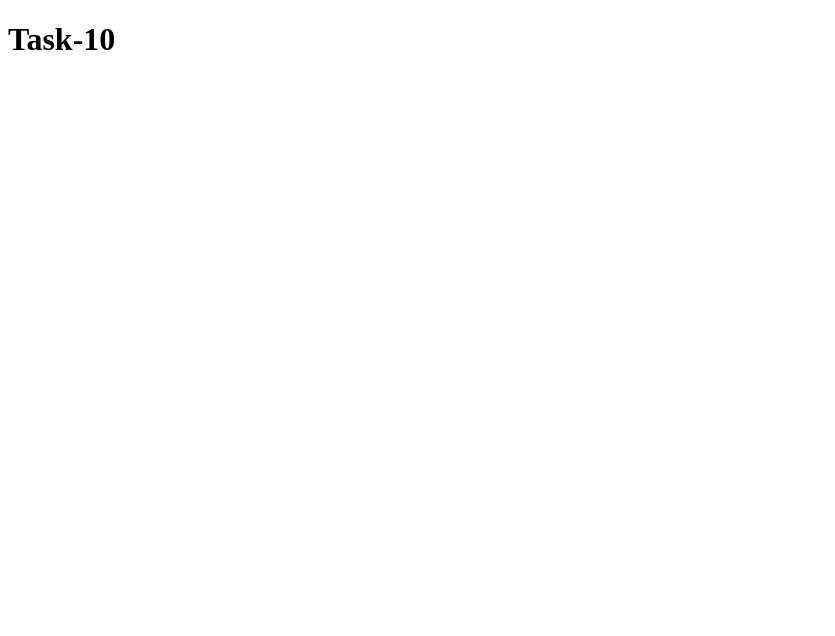
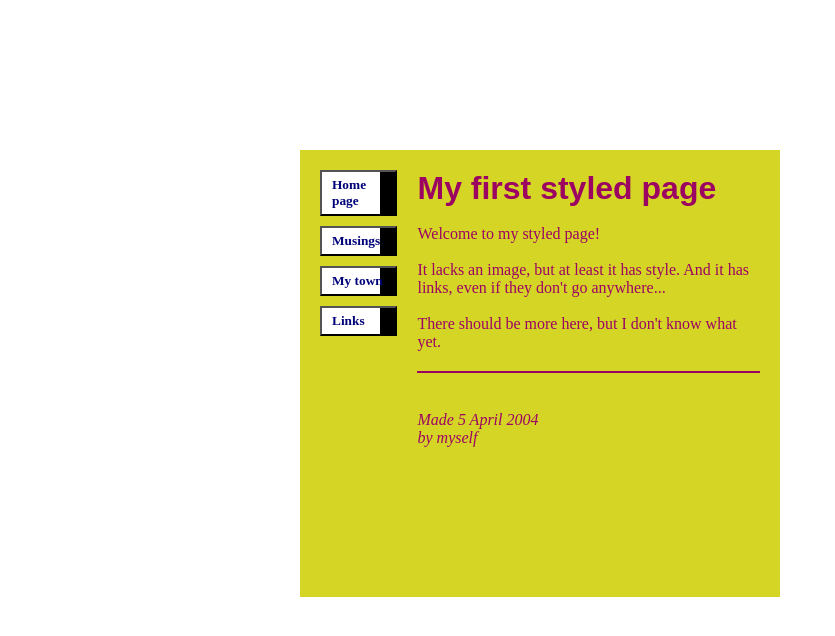
Before and after one commit to kp-bhara/repo_one, a plain HTML site: page task10.html in a window 1280 px wide. Shown: the whole page, without its empty margins (0-835 px from the left). Drawn offline with Linux system fonts and the light colour scheme.

Commit message:
Update task10.html

```diff
--- a/task10.html
+++ b/task10.html
@@ -1,11 +1,90 @@
 <!DOCTYPE html>
 <html lang="en">
-<head>
-    <meta charset="UTF-8">
-    <meta name="viewport" content="width=device-width, initial-scale=1.0">
-    <title>Task-10</title>
-</head>
-<body>
-    <h1>Task-10</h1>
-</body>
+  <head>
+    <meta charset="UTF-8" />
+    <meta name="viewport" content="width=device-width, initial-scale=1.0" />
+
+    <style>
+        * {
+            margin: 0;
+            padding: 0;
+        }
+        .first{
+            font-family: Arial, Helvetica, sans-serif
+        }
+
+        .container {
+            color: rgb(156, 4, 98);
+            background-color: rgb(213, 213, 38);
+            display: flex;
+            justify-content: space-between;
+            align-items: flex-start; /* Vertically align items to the top */
+            margin-top: 150px;
+            margin-right: 500px;
+            margin-left: 300px;
+            padding-top: 20px;
+            padding-left: 20px;
+            padding-right: 20px;
+            padding-bottom: 150px;
+        }
+        .horizontal-line {
+            border: 1px solid rgb(156, 4, 98); /* Set the border properties */
+            margin: 20px 0; /* Adjust margin as needed */
+        }
+
+        .sidebar {
+            width: 30%; /* Set the width of the sidebar */
+            display: flex;
+            flex-direction: column; /* Arrange buttons vertically */
+        }
+
+        .content{
+            padding-left: 20px;
+            /* padding-right: 350px; */
+        }
+
+        button {
+            background: linear-gradient(to right, #ffffff 80%, #000000 20%);
+            color: rgb(0, 0, 121);
+            font-family:'Times New Roman', Times, serif;
+            margin-bottom: 10px;
+            text-align: left;
+            padding-top: 5px;
+            padding-bottom: 5px;
+            padding-left: 10px;
+        }
+
+        .btn:hover{
+            cursor:pointer;
+            background: linear-gradient(to right, #2ECC40 50%, #0074D9 50%);
+        }
+
+        /* Add any other styles you need for your content */
+
+    </style>
+    <title>Document</title>
+  </head>
+  <body>
+    <div class="container">
+      <div class="sidebar">
+        <button class="btn" class="bbrown" ><b>Home page</b></button>
+        <button class="btn"><b>Musings</b></button>
+        <button class="btn"><b>My town</b></button>
+        <button class="btn"><b>Links</b></button>
+      </div>
+      <div class="content">
+        <h1 class="first">My first styled page</h1>
+        <p>
+          <br />Welcome to my styled page!<br /><br />It lacks an image, but at
+          least it has style. And it has links, even if they don't go
+          anywhere...<br /><br />There should be more here, but I don't know
+          what yet.
+        </p>
+        <hr class="horizontal-line" />
+        <p>
+          <br /><i>Made 5 April 2004 <br />by myself</i>
+        </p>
+      </div>
+    </div>
+  </body>
 </html>
```
